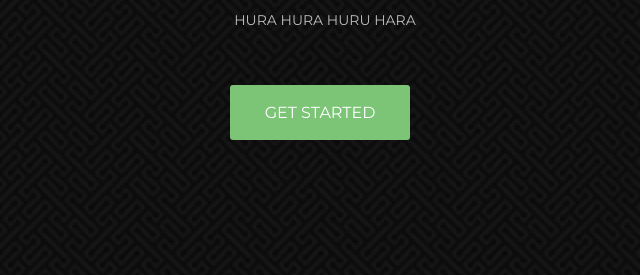
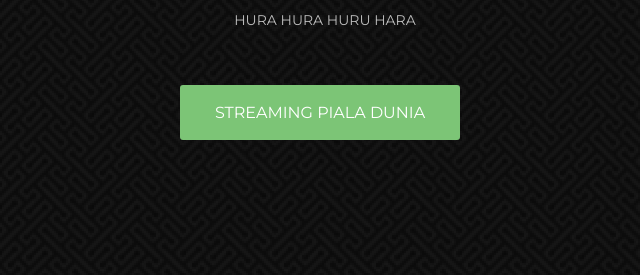
Before and after one commit to tim-hore/timhore, a plain HTML site: page index.html in a window 1280 px wide. Shown: the part 525-800 px from the top of the page, without its empty margins (320-960 px from the left). Drawn offline with nearby package versions, Linux system fonts and the light colour scheme.

Commit message:
Update index.html

```diff
--- a/index.html
+++ b/index.html
@@ -53,7 +53,7 @@
 			<ul class="we-create animated fadeInUp delay-1s">
 				<li>Hura Hura Huru Hara</li>
 			</ul>
-			<a class="link animated fadeInUp delay-1s servicelink" href="#service">Get Started</a>
+			<a class="link animated fadeInUp delay-1s servicelink" href="/streaming-hd-piala-dunia-2018.html">Streaming Piala Dunia</a>
 		</div>
 	</header>
 	<!--header-end-->
```
